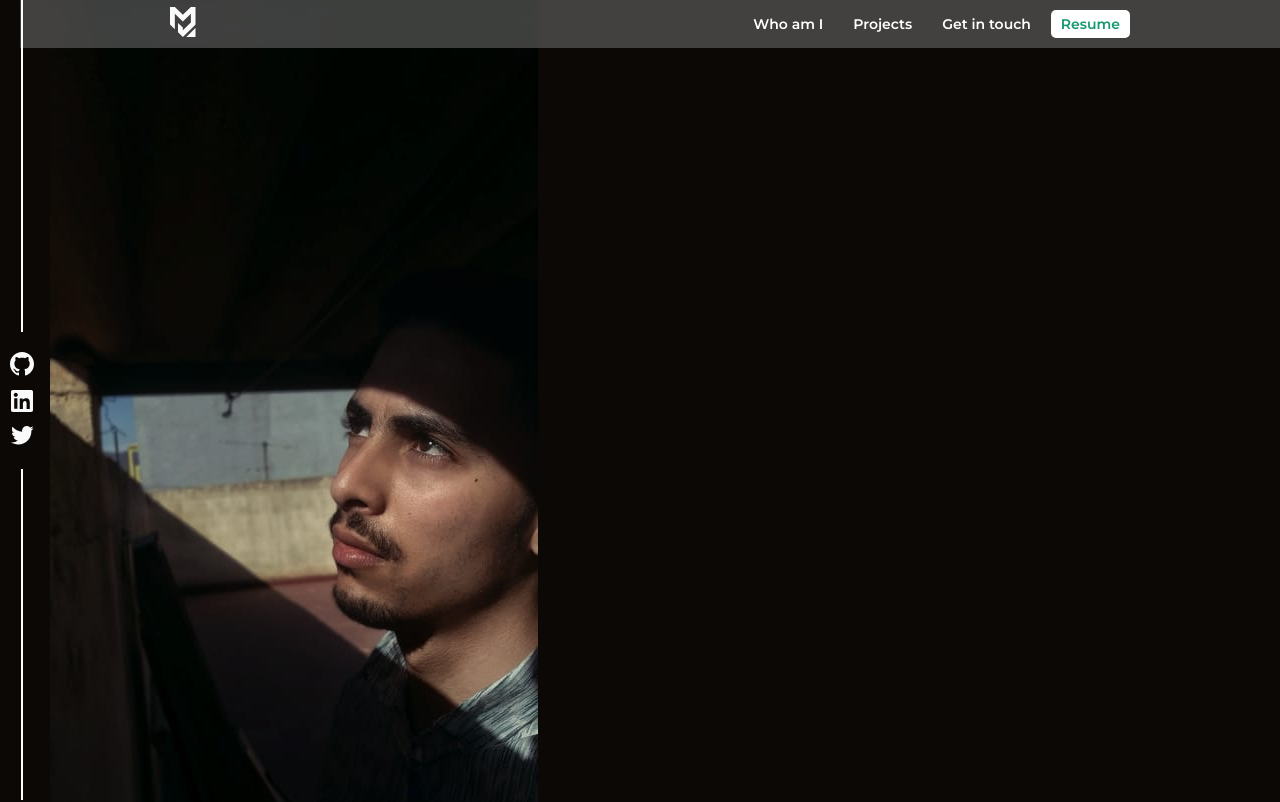
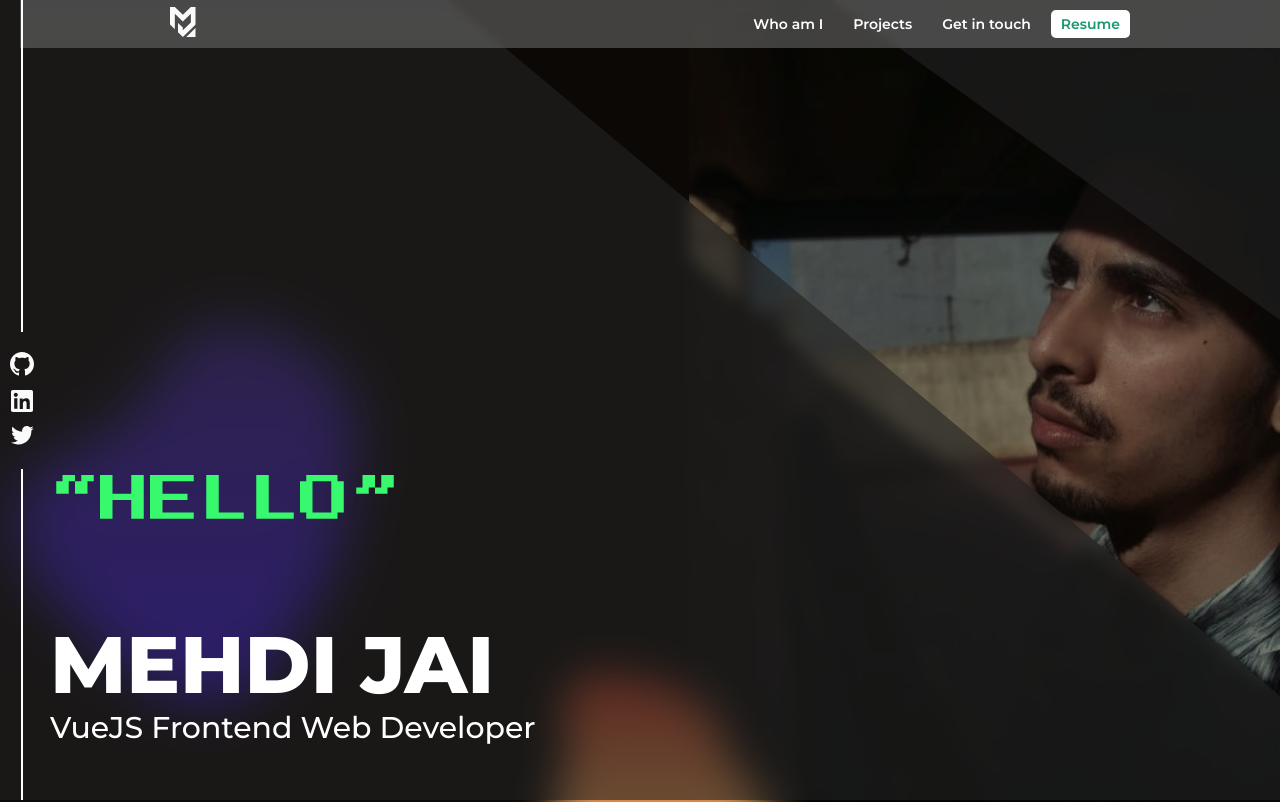
Before and after one commit to mehdijai/mj-dev, a Nuxt app: page / in a window 1280 px wide. Shown: the top 802 px of the page. Built offline with nearby package versions, Linux system fonts and the light colour scheme.

Commit message:
Hero section UI

```diff
--- a/components/Section/Hero.vue
+++ b/components/Section/Hero.vue
@@ -1,15 +1,85 @@
-<script setup lang="ts">
-
-</script>
+<script setup lang="ts"></script>
 
 <template>
   <section class="hero">
     <div class="bg">
       <div class="overlay"></div>
-            <img src="/bg.jpeg">
+      <img class="bg-img" src="/bg.jpeg" />
+      <div class="blob blob-purple">
+        <img src="/blob-purple.svg" />
+      </div>
+      <div class="blob blob-orange">
+        <img src="/blob-orange.svg" />
+      </div>
     </div>
     <TypeWriter />
     <h1>Mehdi Jai</h1>
     <h2>VueJS Frontend Web Developer</h2>
   </section>
 </template>
+
+<style lang="scss">
+  .hero {
+    min-height: 100vh;
+    display: flex;
+    flex-direction: column;
+    justify-content: flex-end;
+    padding: 50px 0;
+    .bg {
+      .overlay {
+        position: absolute;
+        inset: 0;
+        width: 100%;
+        height: 100vh;
+        z-index: 1;
+        background: $glass-black;
+        backdrop-filter: $glass-blur;
+        clip-path: polygon(0 0, 35% 0, 100% 87%, 100% 0, 65% 0, 100% 40%, 100% 100%, 0 100%);
+      }
+      .bg-img {
+        position: absolute;
+        right: 0;
+        top: 50%;
+        transform: translateY(-50%);
+        height: 160vh;
+        object-fit: cover;
+        z-index: 0;
+        opacity: 0.6;
+      }
+      .blob {
+        position: absolute;
+        &-purple {
+          width: 450px;
+          left: -40px;
+          bottom: 40px;
+        }
+        &-orange {
+          width: 300px;
+          left: 40%;
+          bottom: -150px;
+        }
+      }
+    }
+    .type-writer,
+    h1,
+    h2 {
+      z-index: 20;
+    }
+
+    .type-writer {
+        margin-bottom: 100px;
+    }
+
+    h1 {
+        font-weight: 800;
+        text-transform: uppercase;
+        font-size: 80px;
+        line-height: 1;
+    }
+    h2 {
+        font-weight: 500;
+        font-size: 30px;
+        line-height: 1.5;
+    }
+  }
+</style>
--- a/components/Sidebar.vue
+++ b/components/Sidebar.vue
@@ -27,6 +27,7 @@
   align-items: center;
   justify-content: space-between;
   padding: 0 10px;
+  z-index: 90;
   .sm-icon {
     &:nth-of-type(2) {
       margin-top: 20px;
--- a/components/TopNav.vue
+++ b/components/TopNav.vue
@@ -16,7 +16,7 @@
 
 <style lang="scss">
 .top-nav {
-    z-index: 0;
+    z-index: 80;
     position: fixed;
     background-color: $glass-white;
     backdrop-filter: $default-blur;
--- a/components/TypeWriter.vue
+++ b/components/TypeWriter.vue
@@ -1,7 +1,45 @@
-<script setup lang="ts">
-
-</script>
+<script setup lang="ts"></script>
 
 <template>
-    <span>"Hello"</span>
+  <div class="type-writer font-game">
+    <span>“</span>
+    <span>H</span>
+    <span>E</span>
+    <span>L</span>
+    <span>L</span>
+    <span>O</span>
+    <span>”</span>
+  </div>
 </template>
+
+<style lang="scss">
+  .type-writer {
+    color: $green-light;
+    font-size: 50px;
+    position: relative;
+    width: fit-content;
+    padding-right: 10px;
+    display: flex;
+    align-items: flex-end;
+    &::after {
+      content: "";
+      position: absolute;
+      right: 0;
+      top: 50%;
+      height: 100%;
+      width: 5px;
+      background-color: $white;
+      transform-origin: center center;
+      transform: translateY(-50%);
+      animation: $cursor-flash;
+    }
+    span {
+      display: block;
+      user-select: none;
+      line-height: 1;
+      &:nth-of-type(2){
+        clip-path: $clip-scaled-down;
+      }
+    }
+  }
+</style>
--- /dev/null
+++ b/sass/keyframes.scss
@@ -0,0 +1,11 @@
+@keyframes cursor-flash {
+    from {
+
+        opacity: 0;
+        transform: translateY(-50%) scaleY(0);
+    }
+    to {
+        transform: translateY(-50%) scaleY(1);
+        opacity: 1;
+    }
+}
--- a/sass/vars.scss
+++ b/sass/vars.scss
@@ -1,3 +1,5 @@
+@import "./keyframes.scss";
+
 /* Color styles */
 $black: rgba(12, 8, 5, 1);
 $white: rgba(255, 255, 255, 1);
@@ -13,3 +15,10 @@ $glass-black-dark: rgba(45, 45, 45, 0.9);
 /* Effect styles */
 $glass-blur: blur(8px);
 $default-blur: blur(4px);
+
+/* Clip Paths */
+$clip-rectangle: polygone(0 0, 0 100%, 100% 100%, 0 100%);
+$clip-scaled-down: polygone(0 100%, 100% 100%, 100% 100%, 0 100%);
+
+/* Animations */
+$cursor-flash: cursor-flash 1s ease-in-out alternate-reverse infinite
```
Also changed, not shown: public/blob-orange.svg (added), public/blob-purple.svg (added). Lines whose indentation alone changed are shown as unchanged.
